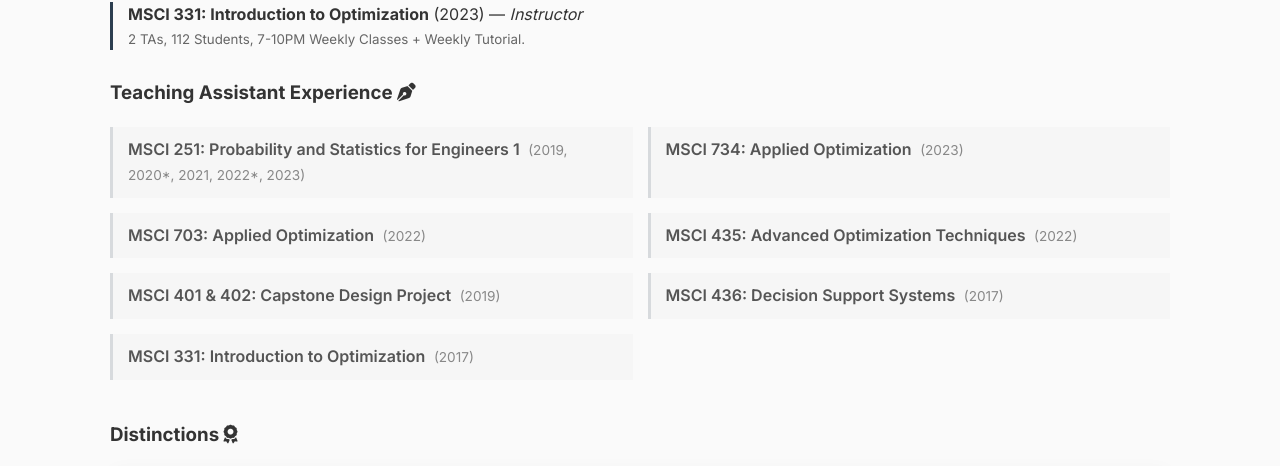
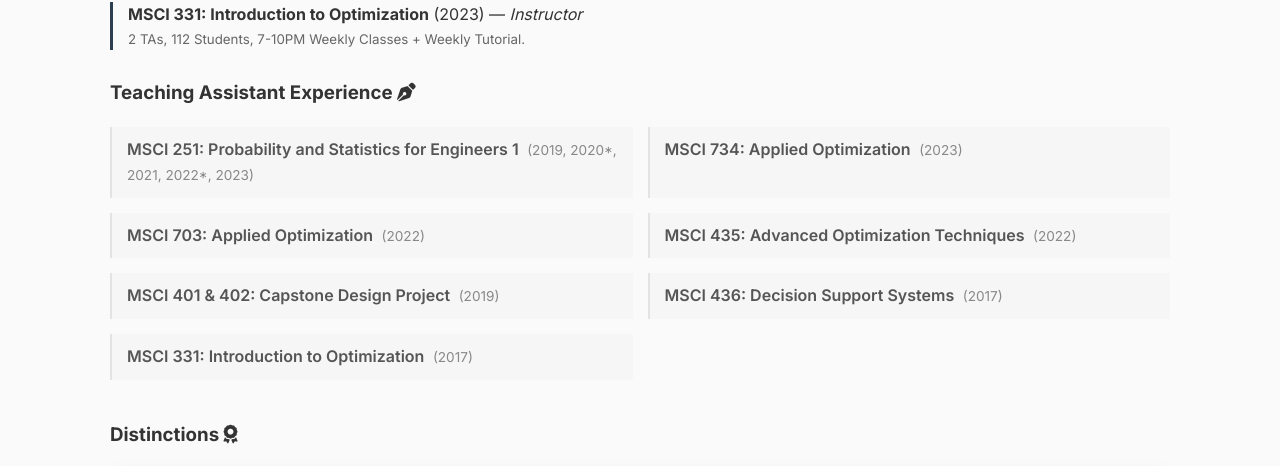
Before and after one commit to DaniRip/DaniRip.github.io, a Jekyll site: the page built from teaching.md, in a window 1280 px wide. Shown: the part 591-1057 px from the top of the page. Built offline with Jekyll 4.4.1, drawn with Linux system fonts in a browser that asks for light colours.

Commit message:
Update style.css

```diff
--- a/assets/css/style.css
+++ b/assets/css/style.css
@@ -603,7 +603,7 @@
 
 .ta-item {
     padding: 10px 15px;      /* Added 15px on the left/right for breathing room */
-    border-left: 3px solid rgba(44, 62, 80, 0.15); /* A softer version of your Slate */
+    border-left: 2px solid rgba(44, 62, 80, 0.1); /* A softer version of your Slate */
     background: rgba(44, 62, 80, 0.02); /* Extremely faint tint to "box" it in */
     border-bottom: none;     /* Removed the old bottom line for a cleaner look */
     transition: border-color 0.3s ease;
```
